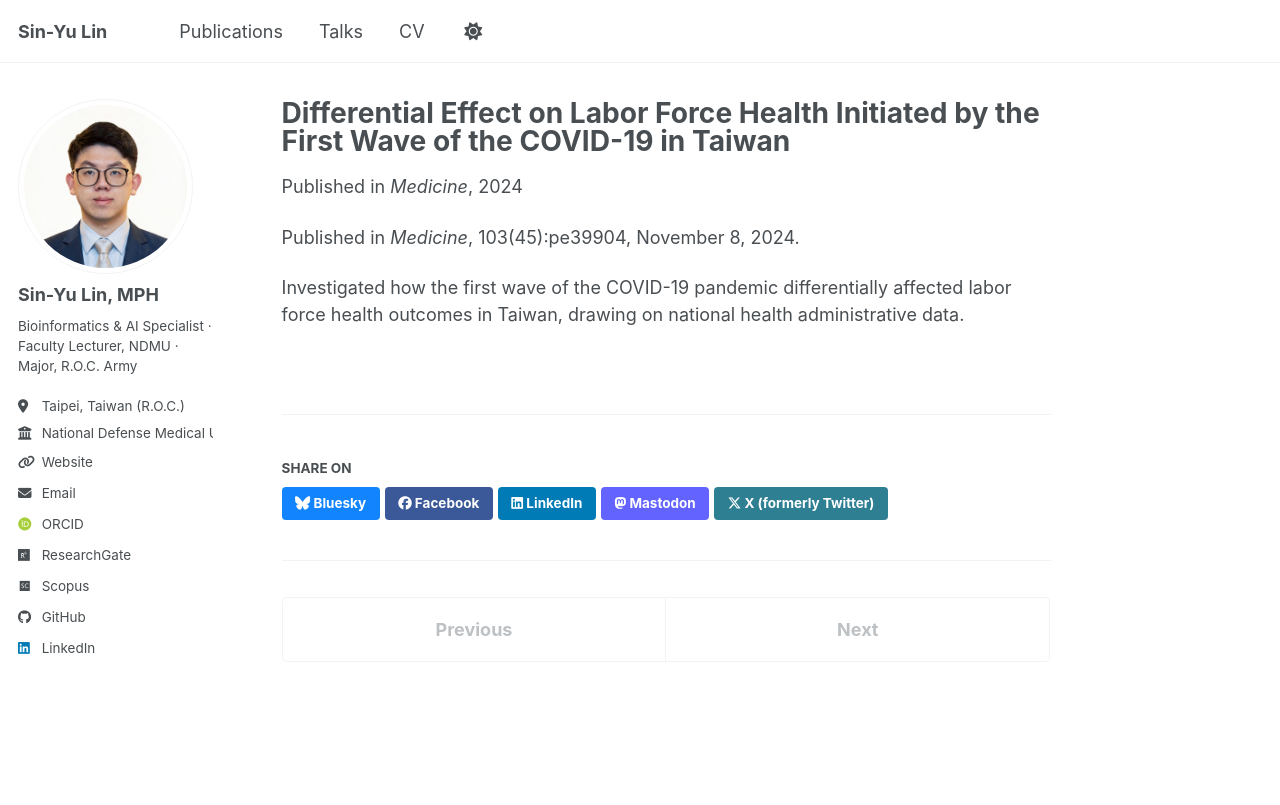
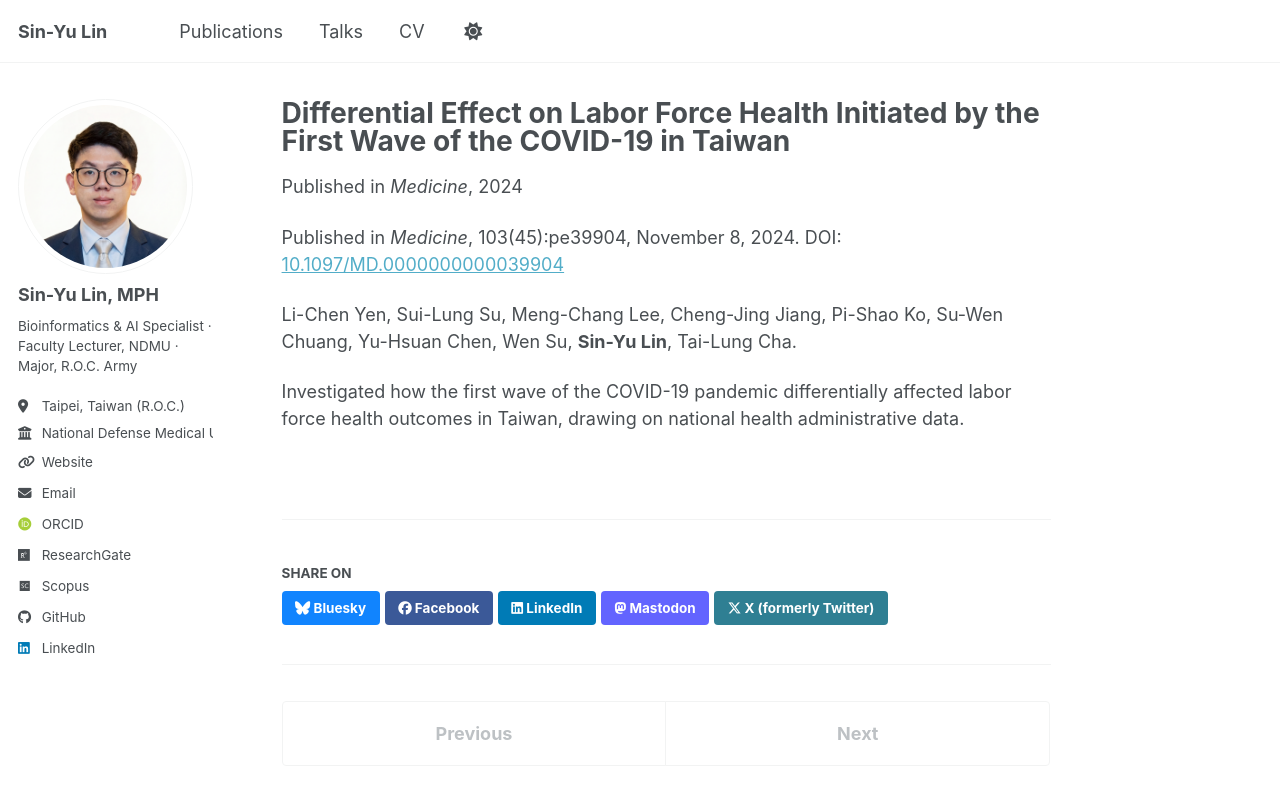
Before and after one commit to AlyionO3O3/AlyionO3O3.github.io, a Jekyll site: the page built from _publications/2024-11-08-covid19-labor-force-health.md, in a window 1280 px wide and 900 px high. Shown: the top 805 px of the window. Built offline with Jekyll 4.4.1, drawn with Linux system fonts in a browser that asks for light colours; some web fonts are replaced; a script bundle is joined from its source files by our own code; library files that are not in the unit come from our copies.

Commit message:
Standardize publication entries: full author lists + DOI links
- COVID/labor force paper: add DOI link and full author list
- Osteoporosis SNPs paper: replace initials with full author names

```diff
--- a/_publications/2024-11-08-covid19-labor-force-health.md
+++ b/_publications/2024-11-08-covid19-labor-force-health.md
@@ -7,6 +7,8 @@ excerpt: 'A study of how the first wave of COVID-19 in Taiwan differentially aff
 date: 2024-11-08
 venue: 'Medicine'
 ---
-Published in *Medicine*, 103(45):pe39904, November 8, 2024.
+Published in *Medicine*, 103(45):pe39904, November 8, 2024. DOI: [10.1097/MD.0000000000039904](https://doi.org/10.1097/MD.0000000000039904)
+
+Li-Chen Yen, Sui-Lung Su, Meng-Chang Lee, Cheng-Jing Jiang, Pi-Shao Ko, Su-Wen Chuang, Yu-Hsuan Chen, Wen Su, **Sin-Yu Lin**, Tai-Lung Cha.
 
 Investigated how the first wave of the COVID-19 pandemic differentially affected labor force health outcomes in Taiwan, drawing on national health administrative data.
```
Also changed, not shown: _publications/2026-01-01-osteoporosis-snps-taiwan-biobank.md (+1 -1 lines).
